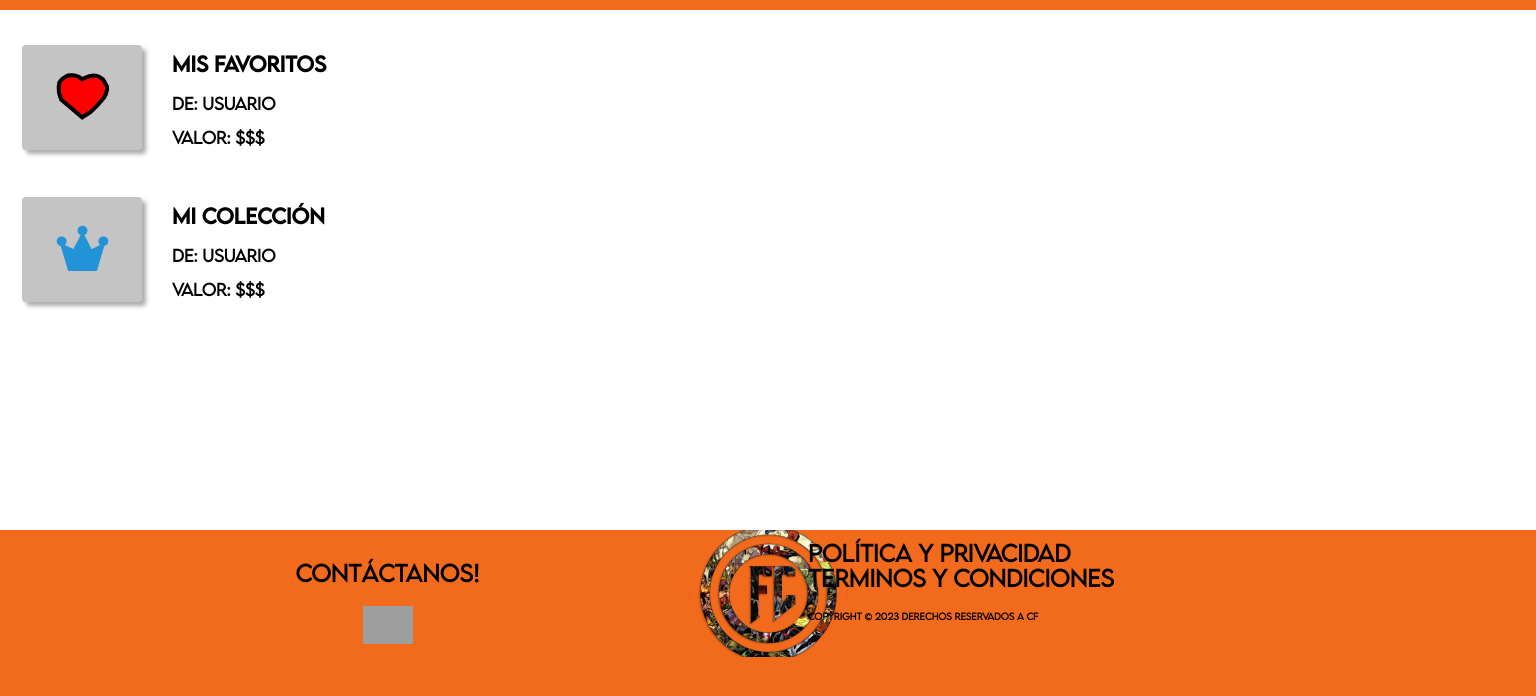
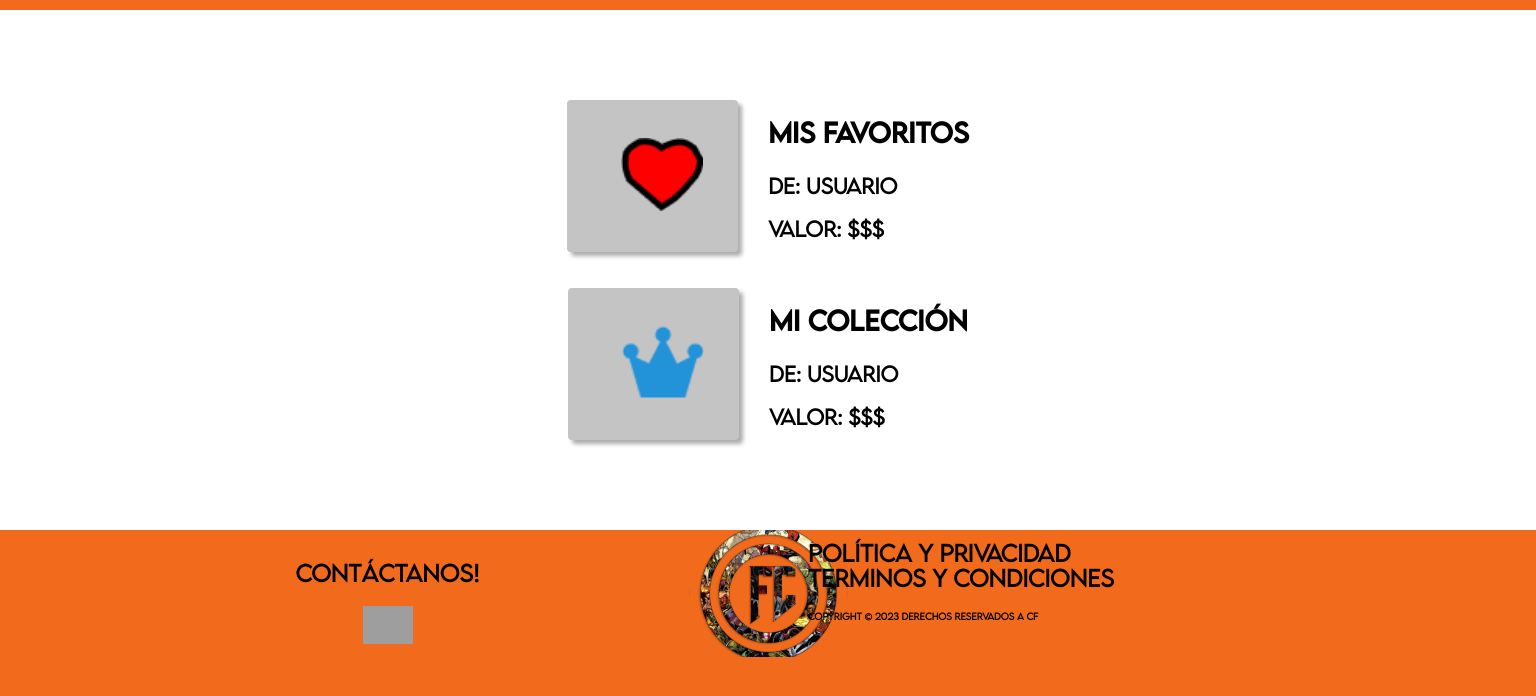
Before and after one commit to MiriiFernandez/FiguresCollection, a PHP site: page /mi_lista.html in a window 1536 px wide. Shown: the part 80-776 px from the top of the page. Run offline with PHP 8.4, Linux system fonts and the light colour scheme; grey boxes are pictures that could not be loaded.

Commit message:
se ha ajustado a pantalla escritorio

```diff
--- a/css/main.css
+++ b/css/main.css
@@ -1522,6 +1522,23 @@ a {
   background: #fff;
   height: 520px;
 }
+@media screen and (min-width: 1366px) {
+  .listado {
+    display: -webkit-box;
+    display: -ms-flexbox;
+    display: flex;
+    -webkit-box-pack: center;
+        -ms-flex-pack: center;
+            justify-content: center;
+    -webkit-box-orient: vertical;
+    -webkit-box-direction: normal;
+        -ms-flex-direction: column;
+            flex-direction: column;
+    -webkit-box-align: center;
+        -ms-flex-align: center;
+            align-items: center;
+  }
+}
 .listado .colecciones {
   display: -webkit-box;
   display: -ms-flexbox;
@@ -1542,8 +1559,18 @@ a {
   font-family: "font_regular";
   font-size: 20px;
 }
+@media screen and (min-width: 1366px) {
+  .listado .colecciones .titulo_listado {
+    font-size: 26px;
+  }
+}
 .listado .colecciones .desc_listado {
   font-family: "font_ligero";
+}
+@media screen and (min-width: 1366px) {
+  .listado .colecciones .desc_listado {
+    font-size: 20px;
+  }
 }
 .listado .colecciones .icono_listado {
   display: -webkit-box;
@@ -1562,6 +1589,18 @@ a {
   -webkit-box-shadow: 4px 4px 4px rgba(0, 0, 0, 0.33);
           box-shadow: 4px 4px 4px rgba(0, 0, 0, 0.33);
 }
+@media screen and (min-width: 1366px) {
+  .listado .colecciones .icono_listado {
+    width: 171px;
+    height: 152px;
+  }
+}
+@media screen and (min-width: 1366px) {
+  .listado .colecciones .icono_listado img {
+    width: 130%;
+    margin-right: 10px;
+  }
+}
 
 /* ********* */
 /* @TERMINOS */
--- a/src/sass/pages/_lista.scss
+++ b/src/sass/pages/_lista.scss
@@ -6,6 +6,12 @@
   margin-top: 10px;
   background: #fff;
   height: 520px;
+  @media screen and (min-width: 1366px) {
+    display: flex;
+    justify-content: center;
+    flex-direction: column;
+    align-items: center;
+  }
 
   .colecciones {
     display: flex;
@@ -20,10 +26,16 @@
     .titulo_listado {
       font-family: "font_regular";
       font-size: 20px;
+      @media screen and (min-width: 1366px) {
+        font-size: 26px;
+      }
     }
 
     .desc_listado{
         font-family: "font_ligero";
+        @media screen and (min-width: 1366px) {
+          font-size: 20px;
+        }
     }
     .icono_listado {
       display: flex;
@@ -34,6 +46,16 @@
       height: 105px;
       border-radius: 4px;
       box-shadow: 4px 4px 4px rgba(0, 0, 0, 0.33);
+      @media screen and (min-width: 1366px) {
+        width: 171px;
+        height: 152px;
+      }
+    }
+    .icono_listado img{
+      @media screen and (min-width: 1366px) {
+        width: 130%;
+        margin-right: 10px;
+      }
     }
   }
 
```
